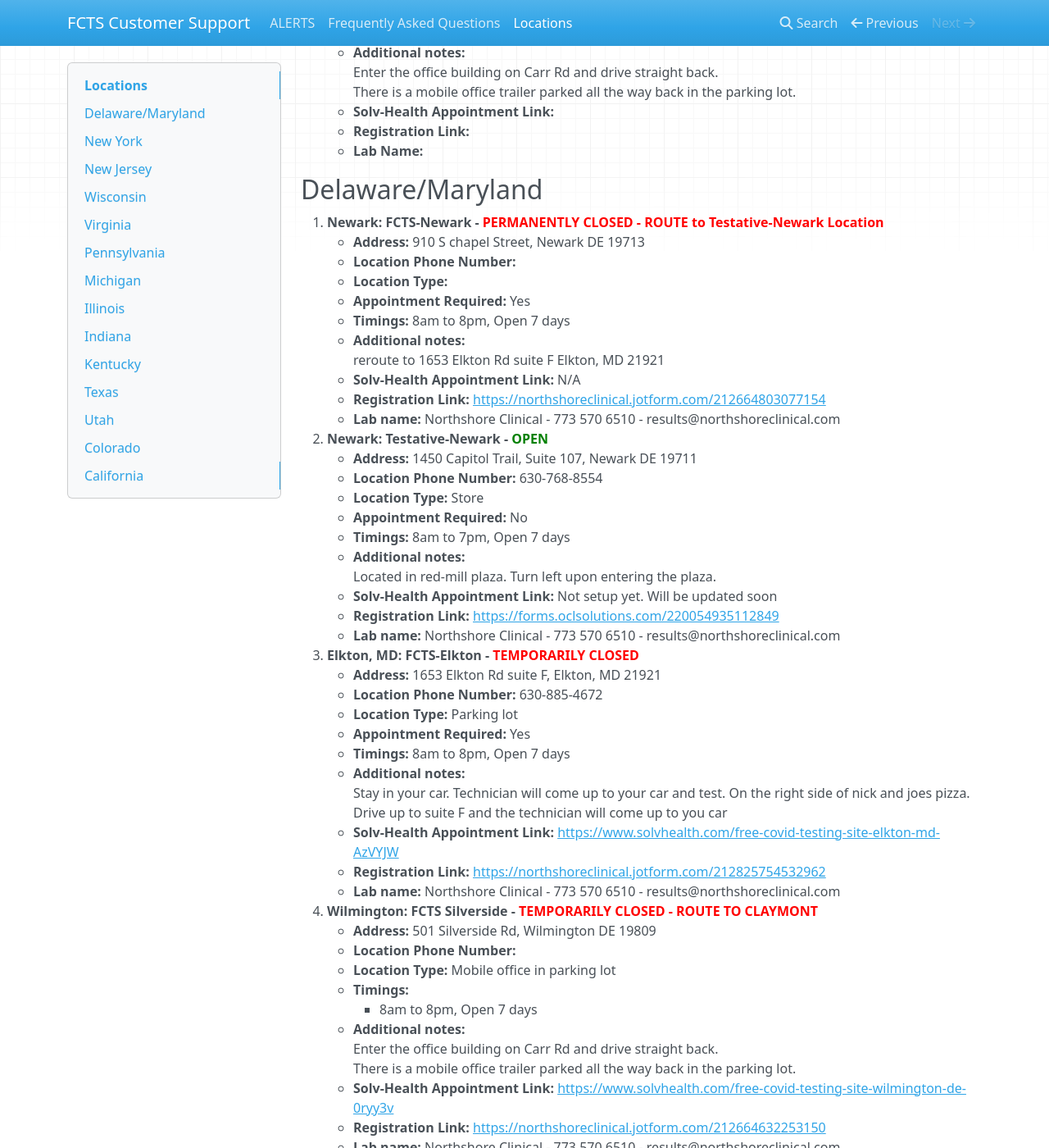
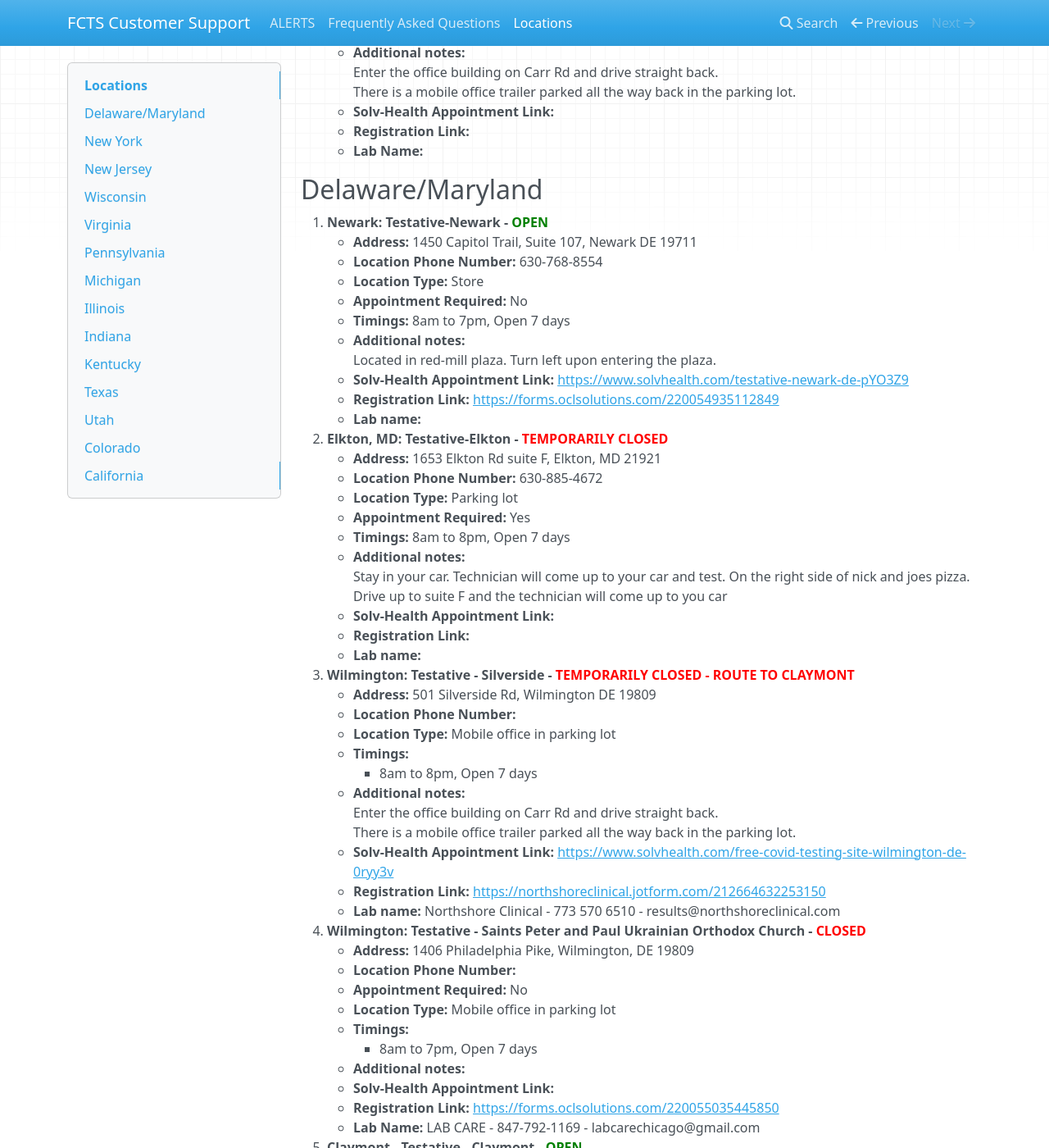
Before and after one commit to fcts000/fcts-cs-docs, an MkDocs documentation site: the page built from docs/locations.md, in a window 1280 px wide and 1400 px high, scrolled down 330 px. Shown: the whole window at 82% size. Built offline with MkDocs 1.6.1, drawn with Linux system fonts in a browser that asks for light colours; nearby versions of some CDN libraries; some of the changed text lies outside the part shown.

Commit message:
changed FCTS to Testative

```diff
--- a/docs/locations.md
+++ b/docs/locations.md
@@ -1,6 +1,6 @@
 # Locations
 
-FCTS & Testative locations. Offers FREE Rapid & PCR testing.
+Testative locations. Offers FREE Rapid & PCR testing.
 www.freecovidtestingsite.com
 
 Use this template for new locations:
@@ -20,17 +20,6 @@
 
 
 ## **Delaware/Maryland**
-1. **Newark: FCTS-Newark - <font color="red">PERMANENTLY CLOSED - ROUTE to Testative-Newark Location</font>**
-    * **Address:** 910 S chapel Street, Newark DE 19713
-    * **Location Phone Number:**
-    * **Location Type:**
-    * **Appointment Required:** Yes
-    * **Timings:** 8am to 8pm, Open 7 days
-    * **Additional notes:**
-      reroute to 1653 Elkton Rd suite F Elkton, MD 21921
-    * **Solv-Health Appointment Link:** N/A
-    * **Registration Link:** <https://northshoreclinical.jotform.com/212664803077154>
-    * **Lab name:** Northshore Clinical - 773 570 6510 - results@northshoreclinical.com
 1. **Newark: Testative-Newark - <font color="green">OPEN</font>**
     * **Address:** 1450 Capitol Trail, Suite 107, Newark DE 19711
     * **Location Phone Number:** 630-768-8554
@@ -39,10 +28,10 @@
     * **Timings:** 8am to 7pm, Open 7 days
     * **Additional notes:**
       Located in red-mill plaza. Turn left upon entering the plaza.
-    * **Solv-Health Appointment Link:** Not setup yet. Will be updated soon
+    * **Solv-Health Appointment Link:** <https://www.solvhealth.com/testative-newark-de-pYO3Z9>
     * **Registration Link:** <https://forms.oclsolutions.com/220054935112849>
-    * **Lab name:** Northshore Clinical - 773 570 6510 - results@northshoreclinical.com
-1. **Elkton, MD: FCTS-Elkton - <font color="red">TEMPORARILY CLOSED</font>**
+    * **Lab name:**
+1. **Elkton, MD: Testative-Elkton - <font color="red">TEMPORARILY CLOSED</font>**
     * **Address:** 1653 Elkton Rd suite F, Elkton, MD 21921
     * **Location Phone Number:** 630-885-4672
     * **Location Type:** Parking lot
@@ -50,10 +39,10 @@
     * **Timings:** 8am to 8pm, Open 7 days
     * **Additional notes:**
       Stay in your car. Technician will come up to your car and test. On the right side of nick and joes pizza. Drive up to suite F and the technician will come up to you car
-    * **Solv-Health Appointment Link:** <https://www.solvhealth.com/free-covid-testing-site-elkton-md-AzVYJW>
-    * **Registration Link:** <https://northshoreclinical.jotform.com/212825754532962>
-    * **Lab name:** Northshore Clinical - 773 570 6510 - results@northshoreclinical.com
-1. **Wilmington: FCTS Silverside - <font color="red">TEMPORARILY CLOSED - ROUTE TO CLAYMONT</font>**
+    * **Solv-Health Appointment Link:**
+    * **Registration Link:**
+    * **Lab name:**
+1. **Wilmington: Testative - Silverside - <font color="red">TEMPORARILY CLOSED - ROUTE TO CLAYMONT</font>**
     * **Address:** 501 Silverside Rd, Wilmington DE 19809
     * **Location Phone Number:**
     * **Location Type:** Mobile office in parking lot
@@ -68,23 +57,25 @@
 1. **Wilmington: Testative - Saints Peter and Paul Ukrainian Orthodox Church - <font color="red">CLOSED</font>**
     * **Address:** 1406 Philadelphia Pike, Wilmington, DE 19809
     * **Location Phone Number:**
-     * **Appointment Required:** No
+    * **Appointment Required:** No
     * **Location Type:** Mobile office in parking lot
     * **Timings:**
         * 8am to 7pm, Open 7 days
     * **Additional notes:**
     * **Solv-Health Appointment Link:**
     * **Registration Link:** <https://forms.oclsolutions.com/220055035445850>
+    *  **Lab Name:** LAB CARE - 847-792-1169 - labcarechicago@gmail.com
 1. **Claymont - Testative - Claymont -  <font color="green">OPEN</font>**
     * **Address:** 3512 Philadelphia Pike, Claymont	DE 19703
     * **Location Phone Number:**
-     * **Appointment Required:** No
+    * **Appointment Required:** No
     * **Location Type:** Store
     * **Timings:**
         * 8am to 7pm, Open 7 days
     * **Additional notes:** Next to Claymont Steak Shop on Philadelphia Pike
-    * **Solv-Health Appointment Link:**
+    * **Solv-Health Appointment Link:** <https://www.solvhealth.com/testative-claymont-de-AvV34d>
     * **Registration Link:** <https://forms.oclsolutions.com/220054945906861>
+    *  **Lab Name:**LAB CARE - 847-792-1169 - labcarechicago@gmail.com
 1. **Dover: Testative- Dover - <font color="green">OPEN</font>**
     * **Address:** 2089 S Dupont Hwy, Dover DE 19901
     * **Location Phone Number:**
@@ -95,7 +86,7 @@
       Entrance is located on right side of the building. Second floor, first office on left.
     * **Solv-Health Appointment Link:**
     * **Registration Link:** <https://forms.oclsolutions.com/220054862332852>
-    * **Lab Name:**  Lab Care
+    * **Lab Name:**  LAB CARE - 847-792-1169 - labcarechicago@gmail.com
 1. **Kirkwood Hwy: Testative-Kirkwood - <font color="green">OPEN</font>**
     * **Address:** 3600 Kirkwood Hwy,Wilmington	DE 19808
     * **Location Phone Number:**
@@ -103,22 +94,11 @@
     * **Appointment Required:** No
     * **Timings:** 8am to 7pm, Open 7 days
     * **Additional notes:**
-    * **Solv-Health Appointment Link:** Not setup yet. Will be updated soon
+    * **Solv-Health Appointment Link:** <https://www.solvhealth.com/testative-wilmington-de-AaRWYV>
     * **Registration Link:** <https://forms.oclsolutions.com/220054042834849>
-    * **Lab name:** Lab Care
+    * **Lab name:** LAB CARE - 847-792-1169 - labcarechicago@gmail.com
 ## New York
-1. **Copiague:FCTS-Copiague- <font color="RED">TEMPORARILY CLOSED</font>**
-    * **Address:** 1909 Great Neck RD, Copiague NY 11726
-    * **Location Phone Number:**
-    * **Location Type:** Parking lot
-    * **Appointment Required:** Yes
-    * **Timings:** 8am to 7pm, Open 7 days
-    * **Additional notes:**
-     Testing done in the back of the building off of Marconi Blvd
-     Due to lack of supplies, no tests are being offered at this site.
-    * **Solv-Health Appointment Link:** <https://www.solvhealth.com/free-covid-testing-site-copiague-ny-A9QbJ3.>
-    * **Registration Link:**
-    * **Lab name:** Northshore Clinical - 773 570 6510 - results@northshoreclinical.com
+
 
 ## New Jersey
 1. **Camden: Testative - Camden - <font color="orange">OPENING SOON</font>**
@@ -130,7 +110,7 @@
     * **Additional notes:**
     * **Solv-Health Appointment Link:**
     * **Registration Link:** <https://forms.oclsolutions.com/220054765683863>
-    * **Lab Name:**  LAB CARE
+    * **Lab Name:**  LAB CARE - 847-792-1169 - labcarechicago@gmail.com
 1. **Hackensack: Testative - Hackensack - <font color="orange">OPENING SOON</font>**
     * **Address:** 294-298 State St, Hackensack	NJ 07601
     * **Location Phone Number:**
@@ -140,7 +120,7 @@
     * **Additional notes:**
     * **Solv-Health Appointment Link:**
     * **Registration Link:**  <https://forms.oclsolutions.com/220053828093857>
-    * **Lab Name:**  LAB CARE
+    * **Lab Name:**  LAB CARE - 847-792-1169 - labcarechicago@gmail.com
 
 ##Wisconsin
 1. **Milwaukee: Testative - Milwaukee - <font color="GREEN">OPEN 8am-1pm</font>**
@@ -151,9 +131,9 @@
     * **Timings:** 8am to 7pm, Open 7 days
     * **Additional notes:**
      Entrance is on Oklahoma Ave. Walk up to the second floor unit. 2 hour street parking on both sides of Oklahoma ave and 45th street.
-    * **Solv-Health Appointment Link:**
+    * **Solv-Health Appointment Link:** <https://www.solvhealth.com/testative-milwaukee-wi-A248DE>
     * **Registration Link:**  <https://forms.oclsolutions.com/220054191485856>
-    * **Lab Name:**  Lab Care
+    * **Lab Name:**  LAB CARE - 847-792-1169 - labcarechicago@gmail.com
 
 ## Virginia
 1. **Fredericksburg: Testative-Fredericksburg - <font color="green">OPEN</font>**
@@ -164,21 +144,21 @@
     * **Timings:** 8am to 7pm, Open 7 days
     * **Additional notes:**
         Located on the left side of the building. Enter through side door
-    * **Solv-Health Appointment Link:**
+    * **Solv-Health Appointment Link:** <https://www.solvhealth.com/testative-fredericksburg-va-0ryB4j>
     * **Registration Link:**  <https://forms.oclsolutions.com/220053914530849>
-    * **Lab name:** Labcare - 847-792-1169 - labcarechicago@gmail.com
+    * **Lab name:** LAB CARE - 847-792-1169 - labcarechicago@gmail.com
 
 ## Pennsylvania
-1. **Philadelphia: Testative - Philidelphia - <font color="orange">OPENING SOON</font>**
+1. **Philadelphia: Testative - Philidelphia - <font color="GREEN">OPEN</font>**
     * **Address:** 3751 Island Ave, Philadelphia PA	19153
     * **Location Phone Number:**
     * **Location Type:** Parking lot
     * **Appointment Required:** No
     * **Timings:** 8am to 7pm, Open 7 days
     * **Additional notes:**
-    * **Solv-Health Appointment Link:**
+    * **Solv-Health Appointment Link:** <https://www.solvhealth.com/testative-philadelphia-pa-gZeMWX>
     * **Registration Link:** <https://forms.oclsolutions.com/220053840035847>
-    * **Lab Name:**  LAB CARE
+    * **Lab Name:**  LAB CARE - 847-792-1169 - labcarechicago@gmail.com
 1. **West Chester: Testative - West Chester - <font color="orange">OPENING SOON</font>**
     * **Address:** 929 S High St Suite 11, West Chester	PA 19382
     * **Location Phone Number:**
@@ -186,9 +166,9 @@
     * **Appointment Required:** No
     * **Timings:** 8am to 7pm, Open 7 days
     * **Additional notes:**
-    * **Solv-Health Appointment Link:**
+    * **Solv-Health Appointment Link:** <https://www.solvhealth.com/testative-west-chester-pa-AWEO65>
     * **Registration Link:**  <https://forms.oclsolutions.com/220054025260843>
-    * **Lab Name:**  LAB CARE
+    * **Lab Name:**  LAB CARE - 847-792-1169 - labcarechicago@gmail.com
 ## Michigan
 1. **Canton: FCTS-Canton- <font color="RED">CLOSED</font>**
     * **Address:** 7288 Sheldon Rd Canton, MI 48187
@@ -200,7 +180,7 @@
         The suite next to the pub
     * **Solv-Health Appointment Link:** <https://www.solvhealth.com/free-covid-testing-site-canton-mi-gKvMx7>
     * **Registration Link:**
-    * **Lab name:** Northshore Clinical - 773 570 6510 - results@northshoreclinical.com
+    * **Lab name:**
 1. **Waterford Townships: FCTS-Waterford- <font color="red">CLOSED</font>**
     * **Address:** 6650 Highland Rd,Waterford Twp, MI 48327
     * **Location Phone Number:**
@@ -211,7 +191,7 @@
         Next to Lady Jane's hair salon
     * **Solv-Health Appointment Link:** <https://www.solvhealth.com/free-covid-testing-site-waterford-township-mi-gd8nZV#reviews>
     * **Registration Link:**
-    * **Lab name:** Northshore Clinical - 773 570 6510 - results@northshoreclinical.com
+    * **Lab name:**
 1. **Taylor: Testative - Taylor - <font color="orange">OPENING SOON</font>**
     * **Address:** 22391 Ecorse Rd, Taylor MI 48180
     * **Location Phone Number:** Store phone number
@@ -221,7 +201,7 @@
     * **Additional notes:**
     * **Solv-Health Appointment Link:**
     * **Registration Link:** <https://forms.oclsolutions.com/220055033031839>
-    * **Lab Name:**  Lab Care
+    * **Lab Name:** LAB CARE - 847-792-1169 - labcarechicago@gmail.com
 
 ## Illinois
 1. **Des Plaines: Testative - Des plaines - <font color="orange">OPENING SOON</font>**
@@ -233,7 +213,7 @@
     * **Additional notes:**
     * **Solv-Health Appointment Link:**
     * **Registration Link:** <https://forms.oclsolutions.com/220054061674852>
-    * **Lab Name:**
+    * **Lab Name:**   LAB CARE - 847-792-1169 - labcarechicago@gmail.com
 1. **Chicago: Testative - Chicago-Pulaski - <font color="orange">OPENING SOON</font>**
     * **Address:** 6331 N Pulaski Rd, Chicago, IL 60646
     * **Location Phone Number:** Store phone number
@@ -243,7 +223,7 @@
     * **Additional notes:**
     * **Solv-Health Appointment Link:**
     * **Registration Link:** <https://forms.oclsolutions.com/220054113606845>
-    * **Lab Name:**  LAB CARE
+    * **Lab Name:**   LAB CARE - 847-792-1169 - labcarechicago@gmail.com
 1. **Chicago: Testative - Chicago-Western - <font color="orange">OPENING SOON</font>**
     * **Address:** 6228 S Western Ave, Chicago, IL 60636
     * **Location Phone Number:**
@@ -253,7 +233,7 @@
     * **Additional notes:**
     * **Solv-Health Appointment Link:**
     * **Registration Link:** <https://forms.oclsolutions.com/220054144558855>
-    * **Lab Name:**  LAB CARE
+    * **Lab Name:**  LAB CARE - 847-792-1169 - labcarechicago@gmail.com
 1. **Elgin: Testative - Elgin - <font color="orange">OPENING SOON</font>**
     * **Address:** 1900 Larkin Ave. Unit C3, Elgin IL 60123
     * **Location Phone Number:**
@@ -263,7 +243,7 @@
     * **Additional notes:**
     * **Solv-Health Appointment Link:**
     * **Registration Link:**  <https://forms.oclsolutions.com/220054134090845>
-    * **Lab Name:**  LAB CARE
+    * **Lab Name:**   LAB CARE - 847-792-1169 - labcarechicago@gmail.com
 1. **Itasca: Testative - Itasca - <font color="orange">OPENING SOON</font>**
     * **Address:** 127 W Walnut St, Itasca IL 60143
     * **Location Phone Number:**
@@ -273,7 +253,7 @@
     * **Additional notes:**
     * **Solv-Health Appointment Link:**
     * **Registration Link:** <https://forms.oclsolutions.com/220054945840858>
-    * **Lab Name:**  LAB CARE
+    * **Lab Name:**   LAB CARE - 847-792-1169 - labcarechicago@gmail.com
 ##Indiana
 1. **Marion: Testative - Marion - <font color="orange">OPENING SOON</font>**
     * **Address:** 702 S. Baldwin Ave, Marion IN 46953
@@ -284,7 +264,7 @@
     * **Additional notes:**
     * **Solv-Health Appointment Link:**
     * **Registration Link:** <https://forms.oclsolutions.com/220054753362854>
-    * **Lab Name:**  LAB CARE
+    * **Lab Name:**   LAB CARE - 847-792-1169 - labcarechicago@gmail.com
 ## Kentucky
 1. **Louisville: Testative - Louisville - Broadway - <font color="GREEN">OPEN</font>**
     * **Address:**3050 W. Broadway, Louisville KY 40211
@@ -295,7 +275,7 @@
     * **Additional notes:**
     * **Solv-Health Appointment Link:**
     * **Registration Link:**  <https://forms.oclsolutions.com/220054916158858>
-    * **Lab Name:**  LAB CARE
+    * **Lab Name:**   LAB CARE - 847-792-1169 - labcarechicago@gmail.com
 1. **Louisville: Testative - Louisville - Poplar - <font color="orange">OPENING SOON</font>**
     * **Address:** 4930 Poplar Level Rd, Louisville KY 40213
     * **Location Phone Number:**
@@ -305,7 +285,7 @@
     * **Additional notes:**
     * **Solv-Health Appointment Link:**
     * **Registration Link:** <https://forms.oclsolutions.com/220054462879864>
-    * **Lab Name:**  LAB CARE
+    * **Lab Name:**   LAB CARE - 847-792-1169 - labcarechicago@gmail.com
 ## Texas
 1. **Richmond:FCTS-Richmond- <font color="red">CLOSED</font>**
     * **Address:** 301 S 9th St suite 117, Richmond TX 77469
@@ -362,17 +342,7 @@
     * **Solv-Health Appointment Link:** <https://www.solvhealth.com/free-covid-testing-site-stafford-tx-pYJE9g>
     * **Registration Link:**
     * **Lab name:**
-6. **Pasadena:FCTS-Pasadena- <font color="red">PERMANENTLY CLOSED</font>**
-    * **Address: 3360 Shaver St, Pasadena, TX 77504**
-    * **Location Phone Number:**
-    * **Location Type:** Parking lot
-    * **Appointment Required:** YES
-    * **Timings:** 8am to 7pm, Open 7 days
-    * **Additional notes:**
-     Directly across the street from Valero gas station. On the corner of Avenue I and Shaver st. Mobile trailer located in the shopping center of taqueria el maizal.
-    * **Solv-Health Appointment Link:** <https://www.solvhealth.com/free-covid-testing-site-pasadena-tx-AWEE8v>
-    * **Registration Link:**
-    * **Lab name:**
+
 1. **Portland: Testative - Portland - <font color="orange">OPENING SOON</font>**
     * **Address:**712 Moore Ave, Portland TX 78374
     * **Location Phone Number:** Store phone number
@@ -382,7 +352,7 @@
     * **Additional notes:**
     * **Solv-Health Appointment Link:**
     * **Registration Link:**  <https://forms.oclsolutions.com/220054749650859>
-    * **Lab Name:**  Lab Care
+    * **Lab Name:**  LAB CARE - 847-792-1169 - labcarechicago@gmail.com
 1. **Corpus Christi: Testative - Corpus Christi - <font color="green">OPEN at 12 pm</font>**
     * **Address:** 5876b Evehart Rd, Corpus Christi	TX 78413
     * **Location Phone Number:** Store phone number
@@ -392,7 +362,7 @@
     * **Additional notes:**
     * **Solv-Health Appointment Link:**
     * **Registration Link:**  <https://forms.oclsolutions.com/220054895265863>
-    * **Lab Name:**  Lab Care
+    * **Lab Name:**  LAB CARE - 847-792-1169 - labcarechicago@gmail.com
 1. **Spring: Testative - Spring - <font color="orange">OPENING SOON</font>**
     * **Address:** 3315 Spring Cypress Rd, Spring TX77388
     * **Location Phone Number:** Store phone number
@@ -402,7 +372,7 @@
     * **Additional notes:**
     * **Solv-Health Appointment Link:**
     * **Registration Link:**  <https://forms.oclsolutions.com/220054105040838>
-    * **Lab Name:**  Lab Care
+    * **Lab Name:**  LAB CARE - 847-792-1169 - labcarechicago@gmail.com
 ## Utah
 1. **Springville: Testative-Springville - <font color="green">OPEN</font>**
     * **Address:** 685 South Main Street,Springville,UT 84663
@@ -413,7 +383,7 @@
     * **Additional notes:**
     * **Solv-Health Appointment Link:**
     * **Registration Link:** <https://forms.oclsolutions.com/220054519429858>
-    * **Lab Name:**  LAB CARE
+    * **Lab Name:**  LAB CARE - 847-792-1169 - labcarechicago@gmail.com
 1. **South Salt Lake : Testative - Salt Lake City  - <font color="orange">OPENING SOON</font>**
     * **Address:** 3443 S State St, Unit 19 South Salt Lake, UT 84115
     * **Location Phone Number:** Store phone number
@@ -423,7 +393,7 @@
     * **Additional notes:**
     * **Solv-Health Appointment Link:**
     * **Registration Link:**  <https://forms.oclsolutions.com/220054958685869>
-    * **Lab Name:**  LAB CARE
+    * **Lab Name:**   LAB CARE - 847-792-1169 - labcarechicago@gmail.com
 1. **Murray: Testative - Murray - <font color="green">OPEN</font>**
     * **Address:** 845 E 4800 S #120, Murray UT 84107
     * **Location Phone Number:**
@@ -433,7 +403,7 @@
     * **Additional notes:**
     * **Solv-Health Appointment Link:**
     * **Registration Link:** <https://forms.oclsolutions.com/220054469565863>
-    * **Lab Name:**  LAB CARE
+    * **Lab Name:**   LAB CARE - 847-792-1169 - labcarechicago@gmail.com
 
 ## Colorado
 
@@ -449,17 +419,6 @@
     * **Solv-Health Appointment Link:** <https://www.solvhealth.com/free-covid-testing-site-santa-ana-ca-0ry2v4>
     * **Registration Link:**
     * **Lab name:**
-1. **San Bernardino: FCTS-San Bernardino - <font color="red">CLOSED</font>**
-    * **Address: 685 E Redlands BlvdSan Bernardino, CA 92408**
-    * **Location Phone Number:**
-    * **Location Type:**
-    * **Appointment Required:**
-    * **Timings:**
-    * **Additional notes:**
-        Closed. Reroute to Long Beach or tell them to visit our website, <freecovidtestingsite.com>
-    * **Solv-Health Appointment Link:**
-    * **Registration Link:**
-    * **Lab name:**
 1. **Long Beach: FCTS-Long Beach - <font color="green">OPEN</font>**
     * **Address: 375 Atlantic Ave suite 104, Long Beach, CA  90802**
     * **Location Phone Number:**
```
Also changed, not shown: site/index.html, site/locations/index.html, site/search/search_index.json, 1 other file.
